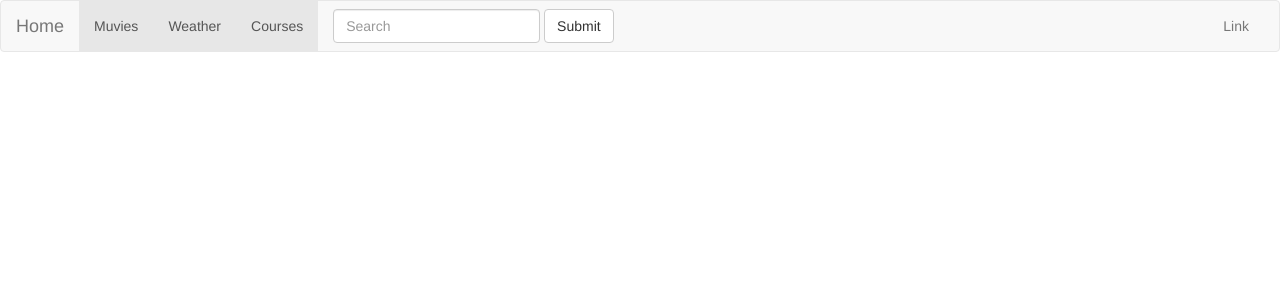
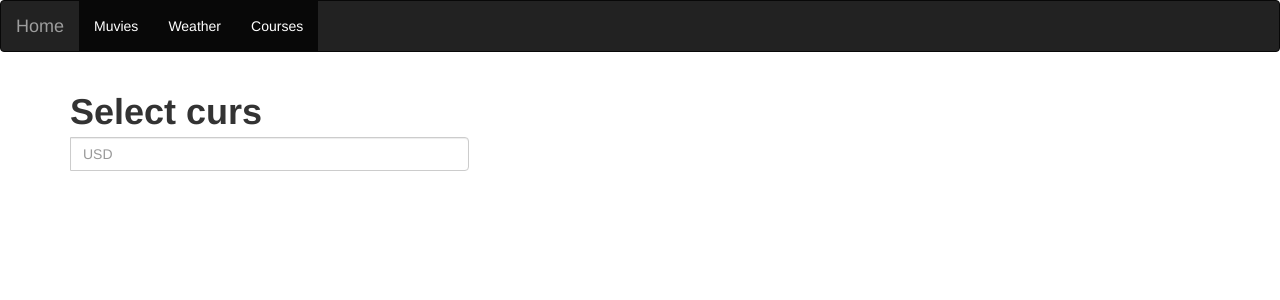
Before and after one commit to VadZim11/ORMEDIA_FLASK_APP, a Flask app: page /courses/ in a window 1280 px wide. Shown: the top 300 px of the page. Run offline with Flask 2, Linux system fonts and the light colour scheme; data that the repository does not hold is empty; some libraries are stand-ins or nearby versions.

Commit message:
add course form

```diff
--- a/myapplication/myapp/courses/courses.py
+++ b/myapplication/myapp/courses/courses.py
@@ -1,9 +1,13 @@
-from flask import Blueprint, render_template
-from .parsing_nbrb_by import get_json
-
+from flask import Blueprint, render_template, request
+from .parsing_nbrb_by import parsing_cours
 
 courses = Blueprint("courses", __name__, template_folder="templates")
 
-@courses.route("/")
+
+@courses.route("/", methods=["POST", "GET"])
 def index():
-    return render_template("courses/courses.html", text=get_json())
+    cur_abbreviation = "USD"
+    if request.method == "POST":
+        cur_abbreviation = request.form.get("cur_abbreviation")
+        return render_template("courses/courses.html", text=parsing_cours(cur_abbreviation))
+    return render_template("courses/courses.html")
--- a/myapplication/myapp/courses/parsing_nbrb_by.py
+++ b/myapplication/myapp/courses/parsing_nbrb_by.py
@@ -1,11 +1,7 @@
 import requests
 import json
 
-
-def get_html(url):
-    r = requests.get(url)
-    return r.json()
-
-def get_json():
-    url = "https://nbrb.by/API/ExRates/Rates?Periodicity=0"
-    return(get_html(url))
+def parsing_cours(Cur_Abbreviation):
+    url = f"http://www.nbrb.by/API/ExRates/Rates/{Cur_Abbreviation}?ParamMode=2"
+    courses_nbrb = requests.get(url).json()
+    return courses_nbrb
--- a/myapplication/myapp/courses/templates/courses/courses.html
+++ b/myapplication/myapp/courses/templates/courses/courses.html
@@ -5,5 +5,19 @@
 {% endblock %}
 
 {% block hello %}
+<div class="container">
+  <form  method="POST">
+
+      <div class="row">
+          <div class="col-lg-6">
+            <div class="input-group">
+              <label for="cur_abbreviation">Select curs</label>
+              <input type="text" class="form-control" placeholder="USD" name="cur_abbreviation">
+            </div><!-- /input-группа -->
+          </div><!-- /.col-lg-6 -->
+      </div><!-- /.строки -->
+
+  </form>
+</div>
   {{ text }}
 {% endblock %}
--- a/myapplication/myapp/templates/base.html
+++ b/myapplication/myapp/templates/base.html
@@ -10,7 +10,7 @@
   </head>
 
   <body>
-    <nav class="navbar navbar-default">
+    <nav class="navbar navbar-inverse">
       <div class="container-fluid">
         <div class="navbar-header">
           <button type="button" class="navbar-toggle collapsed" data-toggle="collapse" data-target="#bs-example-navbar-collapse-1" aria-expanded="false">
@@ -27,15 +27,6 @@
             <li class="active"><a href=" {{ url_for("weather.index") }} ">Weather <span class="sr-only">(current)</span></a></li>
             <li class="active"><a href=" {{ url_for("courses.index") }} ">Courses <span class="sr-only">(current)</span></a></li>
           </ul>
-          <form class="navbar-form navbar-left">
-            <div class="form-group">
-              <input type="text" class="form-control" placeholder="Search">
-            </div>
-            <button type="submit" class="btn btn-default">Submit</button>
-          </form>
-          <ul class="nav navbar-nav navbar-right">
-            <li><a href="#">Link</a></li>
-          </ul>
         </div>
       </div>
     </nav>
```
Also changed, not shown: myapplication/myapp/courses/forms.py (deleted).
